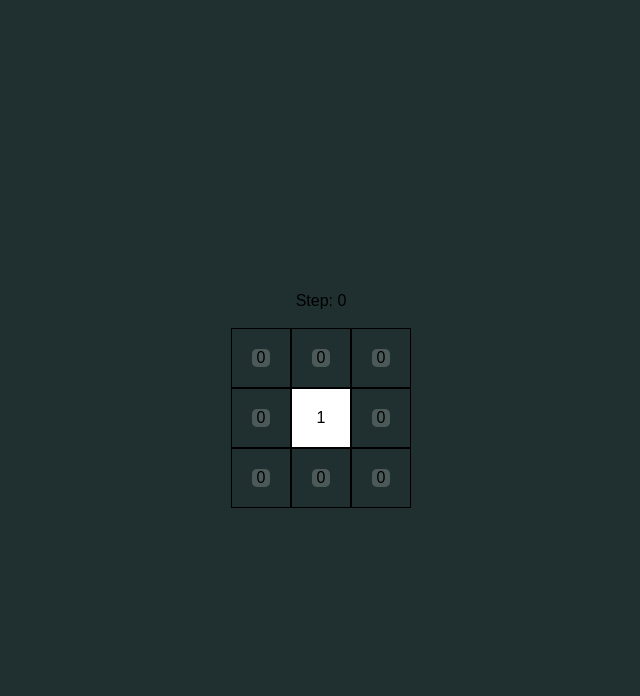
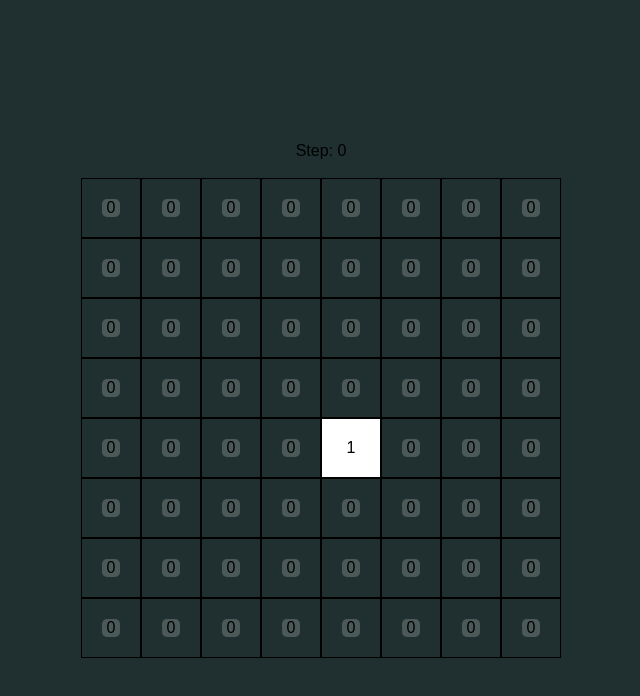
Before and after one commit to BretHudson/random-walk-animation, a plain HTML site: page index.html in a window 1280 px wide. Shown: the whole page, without its empty margins (319-959 px from the left). Drawn offline with Linux system fonts and the light colour scheme.

Commit message:
Set default grid size to 8

```diff
--- a/index.html
+++ b/index.html
@@ -14,8 +14,8 @@
 			}
 		</style>
 		<script>
-			gridSize = 3;
-			startCell = [0, 0].map((c) => Math.floor(gridSize / 2));
+			gridSize = 8;
+			startCell = [0, 0].map((c) => gridSize >> 1);
 			// startCell = [0, 0];
 		</script>
 	</head>
```
